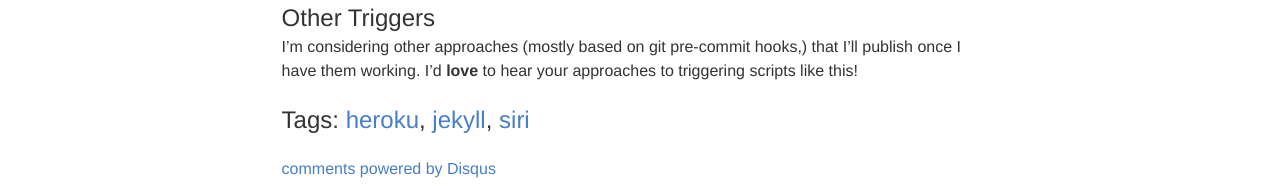
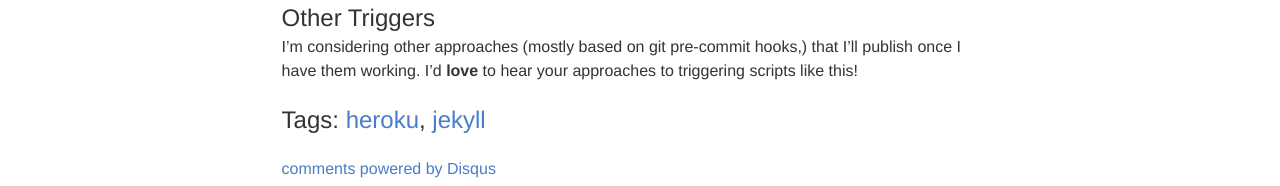
Before and after one commit to bobgilmore/bobgilmore.github.io, a Jekyll site: the page built from _posts/2014-01-15-forcing-jekyll-update-on-heroku.md, in a window 1280 px wide. Shown: the part 1111-1297 px from the top of the page. Built offline with Jekyll 4.4.1, drawn with Linux system fonts in a browser that asks for light colours; comment, search, counter and statistics services are not loaded.

Commit message:
Remove Siri tag

```diff
--- a/_posts/2014-01-15-forcing-jekyll-update-on-heroku.md
+++ b/_posts/2014-01-15-forcing-jekyll-update-on-heroku.md
@@ -3,7 +3,6 @@ title: Forcing a Jekyll Update on Heroku
 tags:
 - heroku
 - jekyll
-- siri
 date: 2014-01-15 8:00:00
 layout: post
 ---
```
